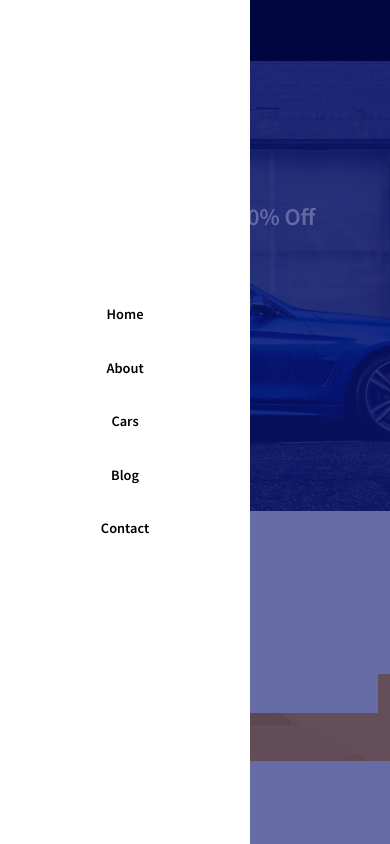
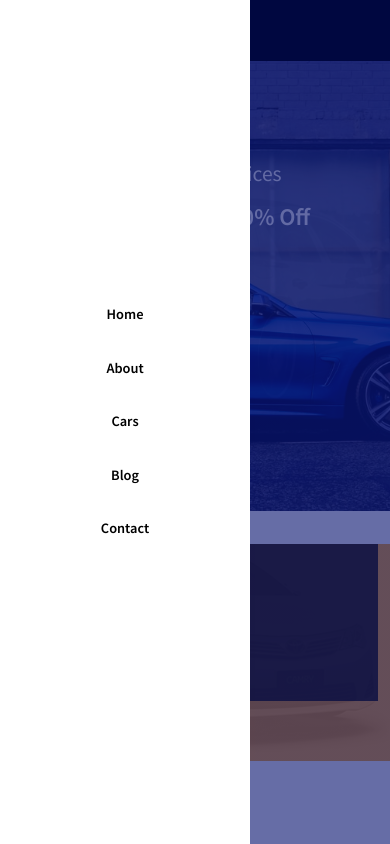
Before and after one commit to nebaaaazzzz/Limo-Services, a React (Create React App) app: page /home in a window 390 px wide. Both pictures are taken after a click on the icon 22 px from the left and 30 px from the top of the page. Shown: the top 844 px of the page. Built offline with nearby package versions, Linux system fonts and the light colour scheme; no server answers.

Commit message:
fixed issue

```diff
--- a/src/components/UI/CarItem.jsx
+++ b/src/components/UI/CarItem.jsx
@@ -16,10 +16,13 @@ const CarItem = (props) => {
         </div>
 
         <div className="car__item-content mt-4">
-          <h4 className="section__title text-center">{name}</h4>
+          <h4 className="section__title text-center" >{name}</h4>
 
 
-          <div className="car__item-info d-flex align-items-center justify-content-between mt-3 mb-4">
+
+
+          <div className="car__item-info d-flex  justify-content-between mt-3 mb-4">
+            <h4 className="section__title text-center" >{pricePerDay}$</h4>
 
           </div>
 
@@ -34,6 +37,12 @@ const CarItem = (props) => {
               </Link>
             </button>
 
+
+            <h4 className="section__title text-center" >{pricePerDay}</h4>
+
+
+
+
         </div>
       </div>
     </Col>
--- a/src/components/UI/HeroSlider.jsx
+++ b/src/components/UI/HeroSlider.jsx
@@ -22,8 +22,8 @@ const HeroSlider = () => {
       <div className="slider__item slider__item-01 mt0">
         <Container>
           <div className="slider__content ">
-            <h4 className="text-light mb-3">For Rent $500 Per Day</h4>
-            <h1 className="text-light mb-4">Reserve Now and Get 50% Off</h1>
+          <h4 className="text-light mb-3">Contact as to get best services</h4>
+            <h1 className="text-light mb-4">Reserve now and get 10% Off</h1>
 
             <button className="btn reserve__btn mt-4">
               <Link to="/cars">Reserve Now</Link>
@@ -35,8 +35,8 @@ const HeroSlider = () => {
       <div className="slider__item slider__item-02 mt0">
         <Container>
           <div className="slider__content ">
-            <h4 className="text-light mb-3">For Rent $500 Per Day</h4>
-            <h1 className="text-light mb-4">Reserve Now and Get 50% Off</h1>
+          <h4 className="text-light mb-3">Contact as to get best services</h4>
+            <h1 className="text-light mb-4">Reserve now and get 10% Off</h1>
 
             <button className="btn reserve__btn mt-4">
               <Link to="/cars">Reserve Now</Link>
@@ -48,8 +48,8 @@ const HeroSlider = () => {
       <div className="slider__item slider__item-03 mt0">
         <Container>
           <div className="slider__content ">
-            <h4 className="text-light mb-3">For Rent $500 Per Day</h4>
-            <h1 className="text-light mb-4">Reserve Now and Get 50% Off</h1>
+          <h4 className="text-light mb-3">Contact as to get best services</h4>
+            <h1 className="text-light mb-4">Reserve now and get 10% Off</h1>
 
             <button className="btn reserve__btn mt-4">
               <Link to="/cars">Reserve Now</Link>
--- a/src/pages/Home.jsx
+++ b/src/pages/Home.jsx
@@ -22,7 +22,7 @@ const Home = () => {
         <HeroSlider />
 
         <div className="hero__form">
-          <Container>
+          <Container className="yellow__thing">
             <Row className="form__row">
               <Col lg="4" md="4">
                 <div className="find__cars-left">
--- a/src/styles/car-item.css
+++ b/src/styles/car-item.css
@@ -3,6 +3,16 @@
   padding: 20px;
   border-radius: 5px;
 }
+.car__item-info {
+  display: flex;
+  justify-content: space-between;
+  align-items: center;
+}
+
+.car__item-info h6 {
+  margin: 0;
+}
+
 
 .car__item-info span i {
   color: #f9a826;
@@ -13,7 +23,7 @@
   border-radius: 0;
   border: none;
   outline: none;
- background: #000000;
+  background: #000000;
   padding: 8px 0px;
 }
 
--- a/src/styles/find-car-form.css
+++ b/src/styles/find-car-form.css
@@ -60,7 +60,7 @@
   outline: none;
 }
 
-@media only screen and (max-width: 992px) {
+@media only screen and (max-width: 1024px) {
   .find__cars-left {
     padding: 65px 22px;
   }
@@ -84,18 +84,30 @@
   }
 }
 
-@media only screen and (max-width: 768px) {
+
+/* @media only screen and (max-width: 768px) {
   .find__cars-left {
-    padding-top: 20px;
-    padding-bottom: 0;
-    background: #fff;
-    text-align: center;
+    padding: 65px 22px;
+  }
+
+  .find__cars-left h2 {
+    font-size: 1.5rem;
   }
 
   .form {
-    padding: 20px 10px;
+    padding: 30px 10px;
   }
-}
+
+  .form__group input,
+  .select__group select {
+    padding: 7px 10px;
+    font-size: 0.8rem;
+  }
+
+  .hero__form {
+    bottom: -100px;
+  }
+} */
 
 @media only screen and (max-width: 576px) {
   .form__group {
@@ -120,9 +132,17 @@
 
   .find__cars-left h2 {
     font-size: 1rem;
+    margin-left: 45px;
   }
 
   .hero__form {
     bottom: -250px;
   }
+  .find__cars-left {
+    background-color: #030500bf;
+   background-position: center;
+   background-repeat: no-repeat;
+   background-size: cover;
+   padding: 65px 35px;
+ }
 }
```
Also changed, not shown: 2 other files (tests, documents, lock files or other folders).
